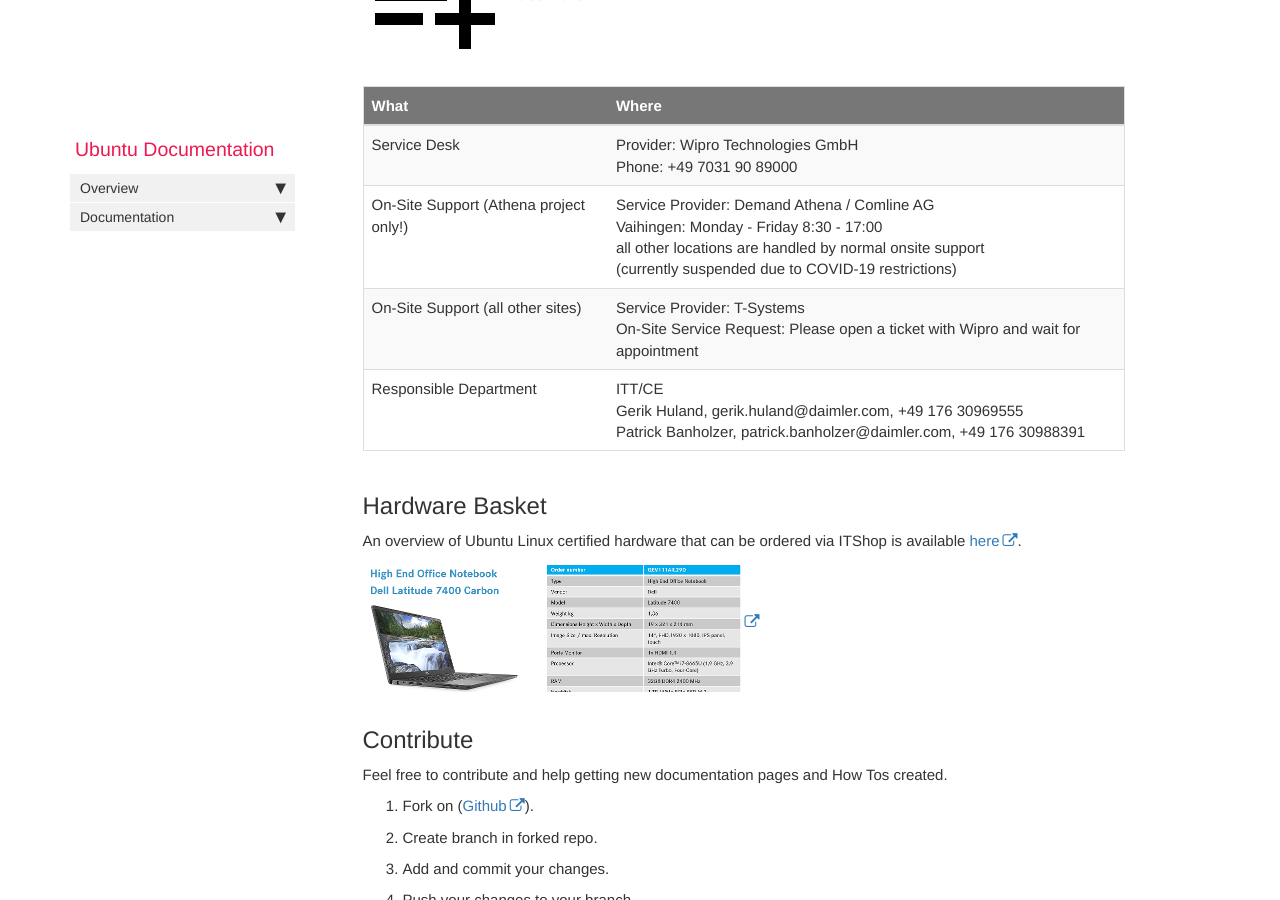
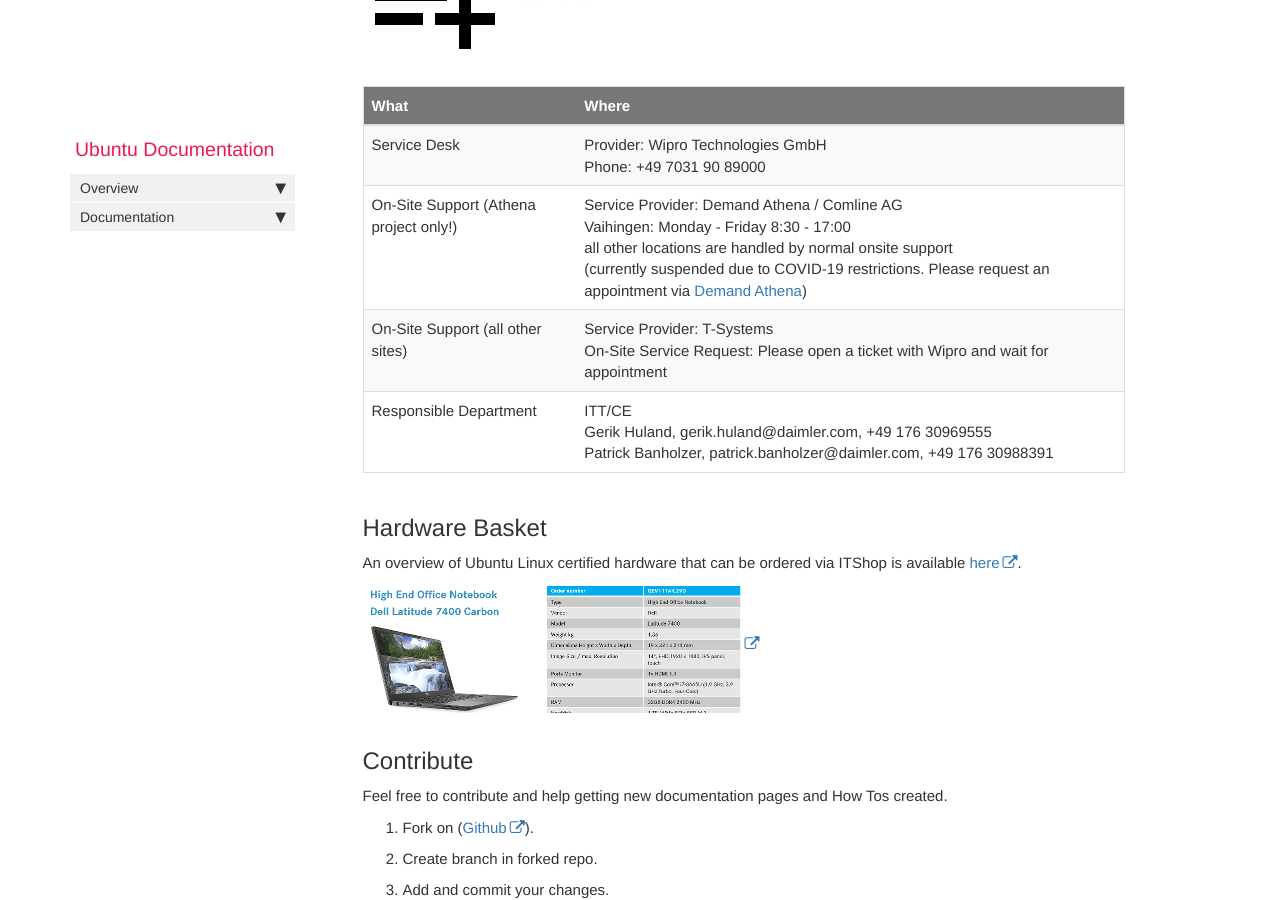
Before and after one commit to RajputPawan/Prometheus, a Jekyll site: the page built from index.md, in a window 1280 px wide and 900 px high, scrolled down 1064 px. Built offline with Jekyll 4.4.1, drawn with Linux system fonts in a browser that asks for light colours; comment, search, counter and statistics services are not loaded.

Commit message:
adding information that users should request an appointment with Demand Athena as there is no regular office hours at the moment (#50)

```diff
--- a/index.md
+++ b/index.md
@@ -15,7 +15,6 @@
   > {{ post.excerpt }}
 {% endfor %}
 
-
 ## Introduction
 
 Thank you for visiting Mercedes-Benz RD Ubuntu Desktop User Documentation. In this documentation pages, besides [webtickets]({{ site.baseurl }}tickets.html) and a [FAQ]([{{ site.baseurl }}faq.html), you will find helpful information and How Tos regarding the Ubuntu Client.
@@ -27,7 +26,7 @@
 | What | Where |
 |------|---------|
 | Service Desk | Provider: Wipro Technologies GmbH <br>Phone: +49 7031 90 89000 |
-| On-Site Support (Athena project only!) | Service Provider: Demand Athena / Comline AG <br>Vaihingen: Monday - Friday 8:30 - 17:00 <br>all other locations are handled by normal onsite support <br>(currently suspended due to COVID-19 restrictions) |
+| On-Site Support (Athena project only!) | Service Provider: Demand Athena / Comline AG <br>Vaihingen: Monday - Friday 8:30 - 17:00 <br>all other locations are handled by normal onsite support <br>(currently suspended due to COVID-19 restrictions. Please request an appointment via [Demand Athena](mailto:demand-athena@daimler.com)) |
 | On-Site Support (all other sites)     | Service Provider: T-Systems <br>On-Site Service Request: Please open a ticket with Wipro and wait for appointment |
 | Responsible Department | ITT/CE <br>Gerik Huland, gerik.huland@daimler.com, +49 176 30969555 <br>Patrick Banholzer, patrick.banholzer@daimler.com, +49 176 30988391 |
 
```
